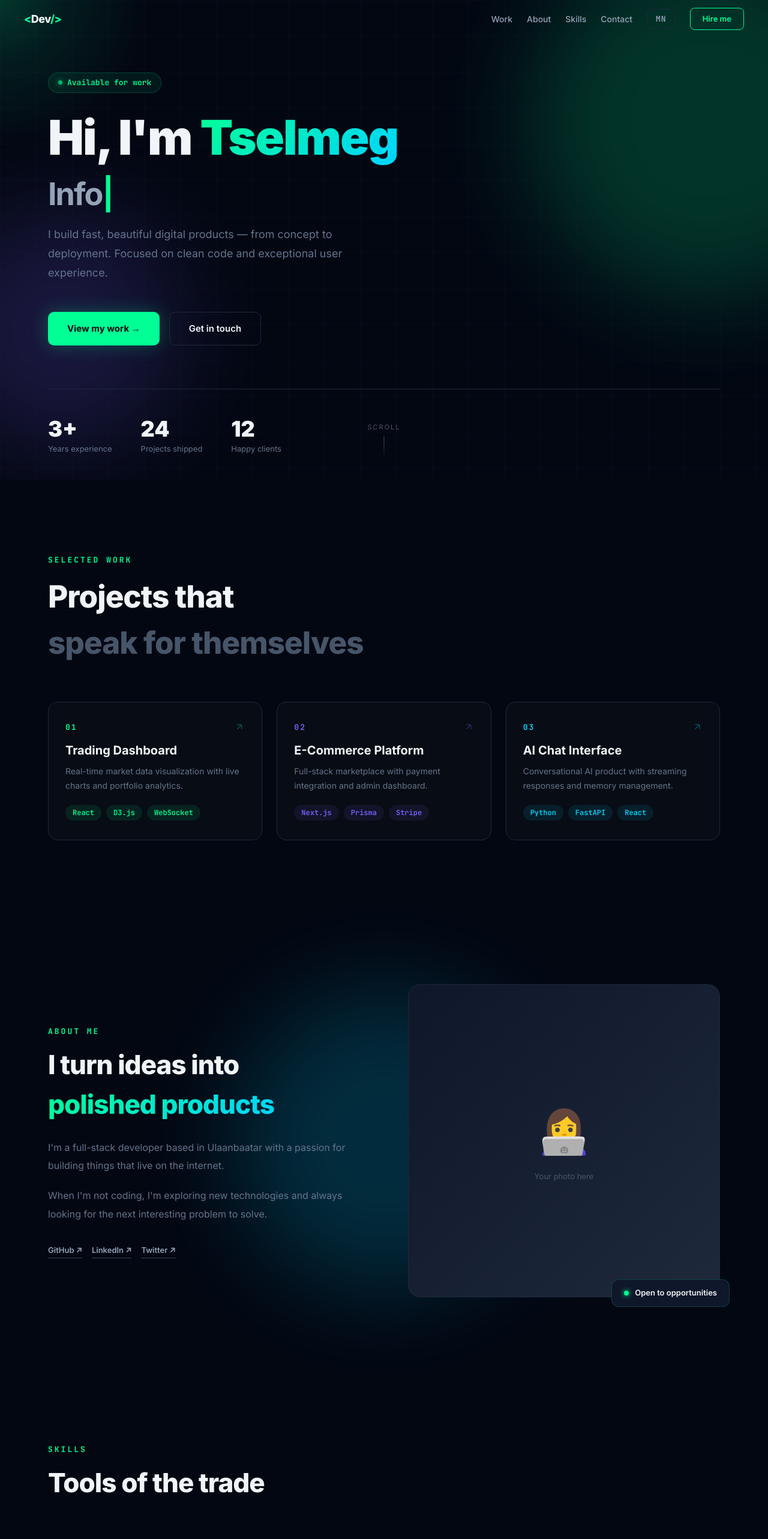
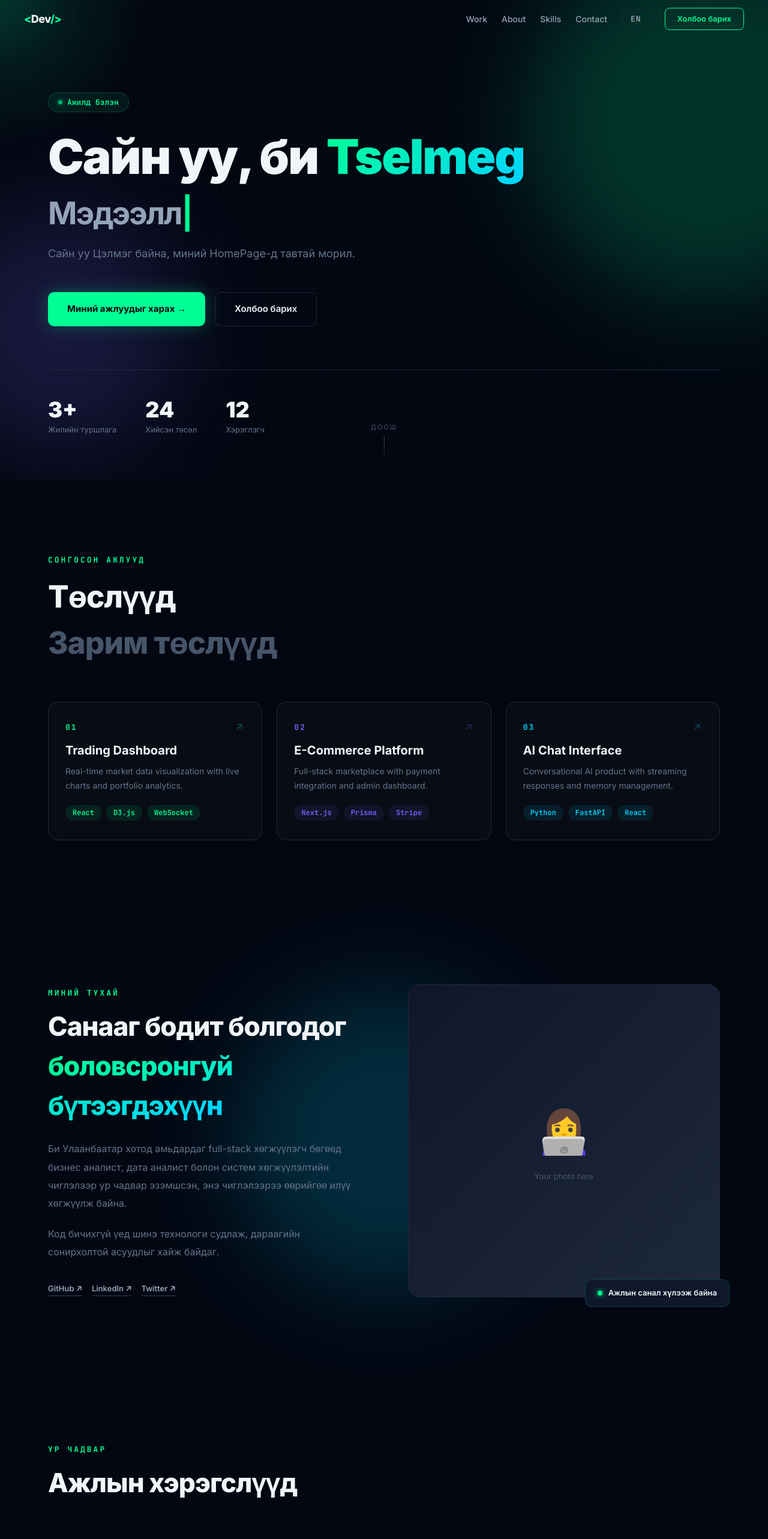
Before and after one commit to tselmeg173/homepagenext, a Next.js app: page / in a window 1280 px wide. Shown: the top 2566 px of the page at 60% size. Built offline with nearby package versions, Linux system fonts and the light colour scheme.

Commit message:
text solisn

```diff
--- a/components/Portfolio.tsx
+++ b/components/Portfolio.tsx
@@ -5,42 +5,42 @@ const TRANSLATIONS = {
   en: {
   available: "Available for work",
   greeting: "Hi, I'm",
-    description: "I build fast, beautiful digital products — from concept to deployment. Focused on clean code and exceptional user experience.",
+  description: "Hi, I'm Tselmeg — welcome to my homepage.",
   viewWork: "View my work →",
   getInTouch: "Get in touch",
   yearsExp: "Years experience",
   projectsShipped: "Projects shipped",
   happyClients: "Happy clients",
   selectedWork: "Selected Work",
-    projectsTitle: "Projects that",
-    projectsSub: "speak for themselves",
+  projectsTitle: "Projects",
+  projectsSub: "Some projects",
   aboutLabel: "About me",
-    aboutTitle: "I turn ideas into",
+  aboutTitle: "Turning ideas into reality",
   aboutSub: "polished products",
-    aboutP1: "I'm a full-stack developer based in Ulaanbaatar with a passion for building things that live on the internet.",
-    aboutP2: "When I'm not coding, I'm exploring new technologies and always looking for the next interesting problem to solve.",
+  aboutP1: "I'm a full-stack developer based in Ulaanbaatar with skills in business analysis, data analysis, and system development. I'm continuously improving myself in these areas.",
+  aboutP2: "When I'm not coding, I'm exploring new technologies and searching for the next interesting problem to solve.",
   skillsLabel: "Skills",
   skillsTitle: "Tools of the trade",
   contactLabel: "Contact",
   contactTitle: "Let's build something",
   contactSub: "great together",
-    contactDesc: "Have a project in mind? Drop me a message.",
+  contactDesc: "Have a project idea? Send me a message.",
   namePlaceholder: "Name",
   emailPlaceholder: "Email",
   messagePlaceholder: "Message",
   sendBtn: "Send message →",
   sentTitle: "Message sent!",
-    sentDesc: "I'll get back to you within 24 hours.",
+  sentDesc: "I'll reply within 24 hours.",
   sendAnother: "Send another",
   openTo: "Open to opportunities",
-    hireMe: "Hire me",
-    scroll: "Scroll",
+  hireMe: "Get in touch",
+  scroll: "Scroll down",
   footer: "Built with Next.js",
   },
   mn: {
     available: "Ажилд бэлэн",
     greeting: "Сайн уу, би",
-    description: "Би хурдан, гоё дижитал бүтээгдэхүүн хийдэг — санаанаас эхлээд deploy хүртэл. Цэвэр код, гайхалтай хэрэглэгчийн туршлагад анхаардаг.",
+    description: "Сайн уу Цэлмэг байна, миний HomePage-д тавтай морил.",
     viewWork: "Миний ажлуудыг харах →",
     getInTouch: "Холбоо барих",
     yearsExp: "Жилийн туршлага",
@@ -48,11 +48,11 @@ const TRANSLATIONS = {
     happyClients: "Хэрэглэгч",
     selectedWork: "Сонгосон ажлууд",
     projectsTitle: "Төслүүд",
-    projectsSub: "өөрөө ярьдаг",
+    projectsSub: "Зарим төслүүд",
     aboutLabel: "Миний тухай",
     aboutTitle: "Санааг бодит болгодог",
     aboutSub: "боловсронгуй бүтээгдэхүүн",
-    aboutP1: "Би Улаанбаатар хотод суурилсан full-stack хөгжүүлэгч бөгөөд интернэтэд амьдардаг зүйлс бүтээхэд дуртай.",
+    aboutP1: "Би Улаанбаатар хотод амьдардаг full-stack хөгжүүлэгч бөгөөд бизнес аналист, дата аналист болон систем хөгжүүлэлтийн чиглэлээр ур чадвар эзэмшсэн, энэ чиглэлээрээ өөрийгөө илүү хөгжүүлж байна.",
     aboutP2: "Код бичихгүй үед шинэ технологи судлаж, дараагийн сонирхолтой асуудлыг хайж байдаг.",
     skillsLabel: "Ур чадвар",
     skillsTitle: "Ажлын хэрэгслүүд",
@@ -68,7 +68,7 @@ const TRANSLATIONS = {
     sentDesc: "24 цагийн дотор хариу өгнө.",
     sendAnother: "Дахин илгээх",
     openTo: "Ажлын санал хүлээж байна",
-    hireMe: "Ажилд авах",
+    hireMe: "Холбоо барих",
     scroll: "Доош",
     footer: "Next.js-ээр хийсэн",
   }
@@ -192,7 +192,7 @@ function ProjectCard({ project }: { project: { id: string; title: string; tags:
 }
 
 export default function Portfolio() {
-  const [lang, setLang] = useState<'en' | 'mn'>('en');
+  const [lang, setLang] = useState<'en' | 'mn'>('mn');
   const t = TRANSLATIONS[lang];
 
   const typingWords = lang === 'en'
```
Lines whose indentation alone changed are shown as unchanged.
